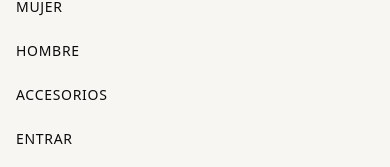
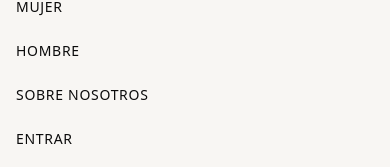
Before and after one commit to ElPatoDelCuak/CustomLab_UI, a Next.js app in the folder customlab/: page / in a window 390 px wide. Both pictures are taken after a click on the button 34 px from the left and 32 px from the top of the page. Shown: the part 140-307 px from the top of the page. Built offline with nearby package versions, Linux system fonts and the light colour scheme; no server answers.

Commit message:
Update header.tsx

```diff
--- a/customlab/src/components/header.tsx
+++ b/customlab/src/components/header.tsx
@@ -136,7 +136,7 @@ export function Header() {
             <Link href="/platform/catalog" className="py-3 text-sm uppercase tracking-wider hover:text-accent transition-colors">Catalogo</Link>
             <Link href="#" className="py-3 text-sm uppercase tracking-wider hover:text-accent transition-colors">Mujer</Link>
             <Link href="#" className="py-3 text-sm uppercase tracking-wider hover:text-accent transition-colors">Hombre</Link>
-            <Link href="#" className="py-3 text-sm uppercase tracking-wider hover:text-accent transition-colors">Accesorios</Link>
+            <Link href="/information/about" className="py-3 text-sm uppercase tracking-wider hover:text-accent transition-colors">Sobre Nosotros</Link>
             {/* Opciones móvil según sesión */}
             {usuario ? (
               <button onClick={handleLogout} className="py-3 text-sm uppercase tracking-wider text-left hover:text-accent transition-colors">
```
